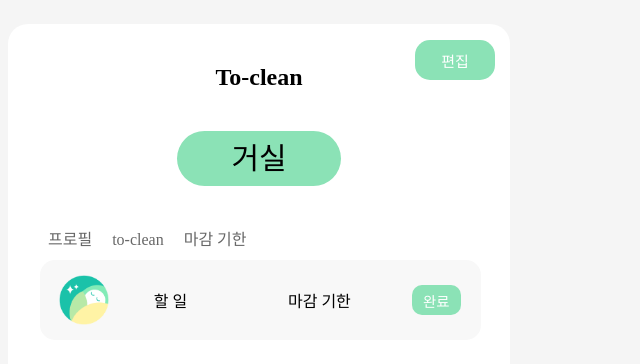
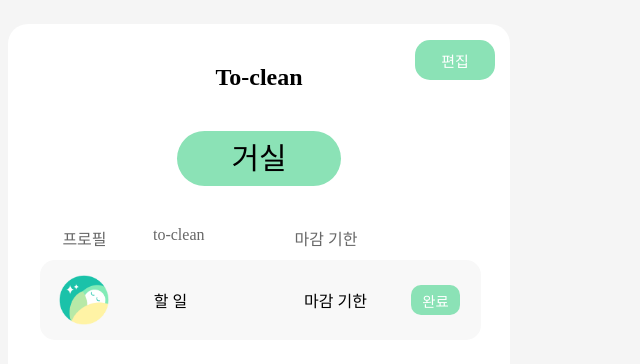
Before and after one commit to Co-sol/clong_front, a React (Vite) app: page / in a window 1280 px wide. Shown: the top 364 px of the page, without its empty margins (0-640 px from the left). Built offline with nearby package versions, Linux system fonts and the light colour scheme.

Commit message:
글자 간격 조정

```diff
--- a/src/App.css
+++ b/src/App.css
@@ -1,4 +1,3 @@
 html {
     background-color: rgb(245, 245, 245);
-    border-radius: 20px;
 }
--- a/src/components/List.css
+++ b/src/components/List.css
@@ -43,6 +43,23 @@
     line-height: 55px;
 }
 
+.List .title {
+    display: flex;
+    margin-left: 3.4rem;
+
+    font-size: 1rem;
+
+    color: rgb(103, 103, 103);
+}
+
+.List .to-clean_text {
+    margin-left: 2.9rem;
+}
+
+.List .deadLine_text {
+    margin-left: 5.63rem;
+}
+
 .List .attribute {
     color: rgb(103, 103, 103);
     margin-left: 2.5rem;
--- a/src/components/List.jsx
+++ b/src/components/List.jsx
@@ -8,7 +8,11 @@ const List = () => {
             <h3>To-clean</h3>
             <Button text={"편집"} type={"edit"} />
             <div className="place">거실</div>
-            <div className="attribute">{`프로필 \u00A0\u00A0\u00A0\u00A0to-clean  \u00A0\u00A0\u00A0\u00A0마감 기한`}</div>
+            <section className="title">
+                <div className="profile_text">프로필</div>
+                <div className="to-clean_text">to-clean</div>
+                <div className="deadLine_text">마감 기한</div>
+            </section>
             <div>
                 <ListItem />
             </div>
--- a/src/components/ListItem.css
+++ b/src/components/ListItem.css
@@ -12,6 +12,8 @@
     margin-top: 0.6rem;
     margin-left: 2rem;
     padding-left: 1.2rem;
+
+    position: relative;
 }
 
 .ListItem .Badge {
@@ -22,11 +24,15 @@
 
 .ListItem .toClean {
     font-size: 1rem;
-    margin-right: 5.5rem;
+    /* padding-right: 5.5rem; */
+    max-width: 9rem;
 }
 
 .ListItem .deadLine {
     font-size: 1rem;
+    position: absolute;
+    left: 16.5rem;
+    max-width: 6rem;
 }
 
 .ListItem .Button_done {
@@ -34,6 +40,9 @@
     height: 1.9rem;
     border-radius: 10px;
 
+    position: absolute;
+    right: 0.1rem;
+
     margin-left: 3rem;
     margin-right: 1.2rem;
     font-size: 0.9rem;
```
